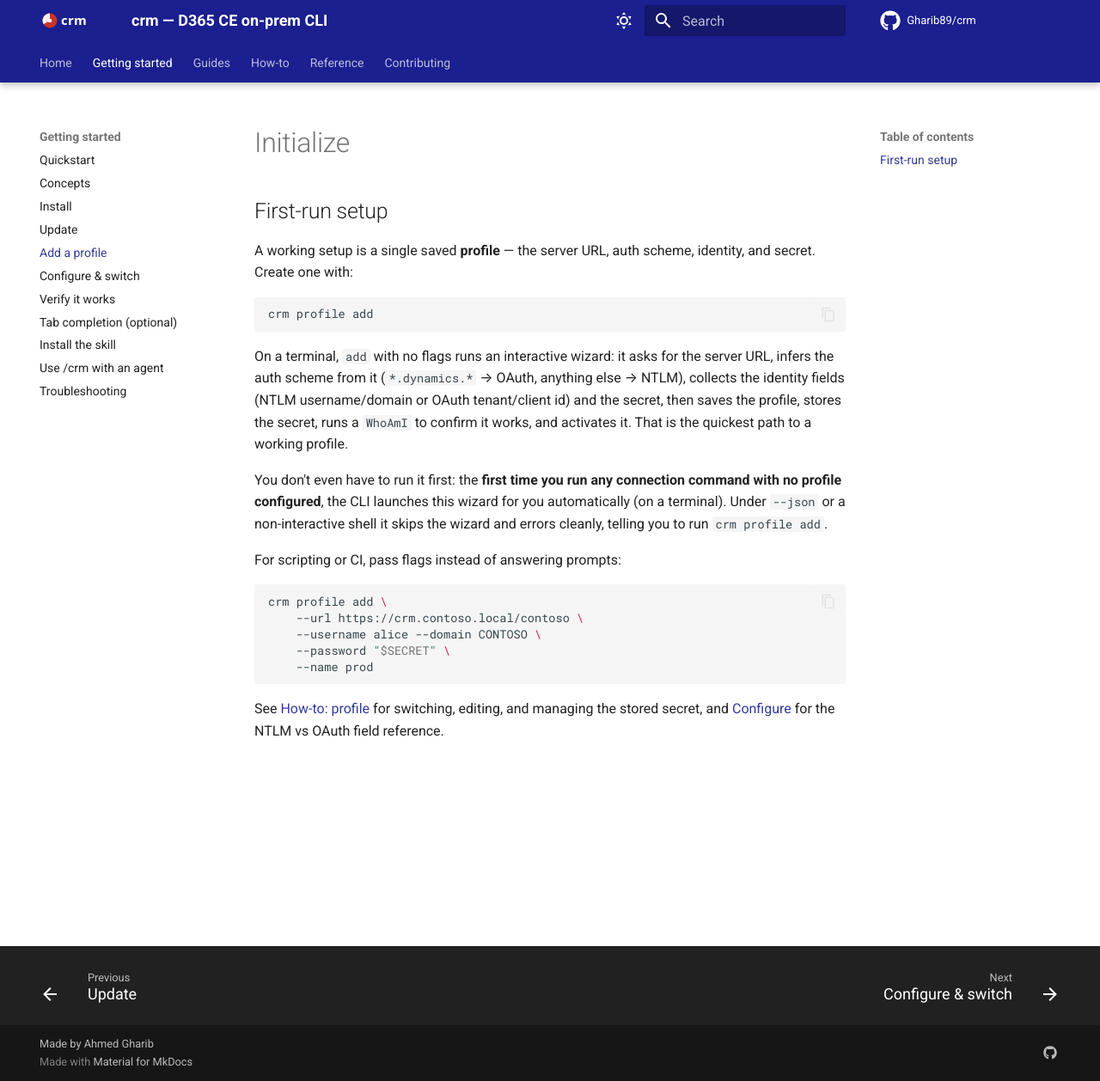
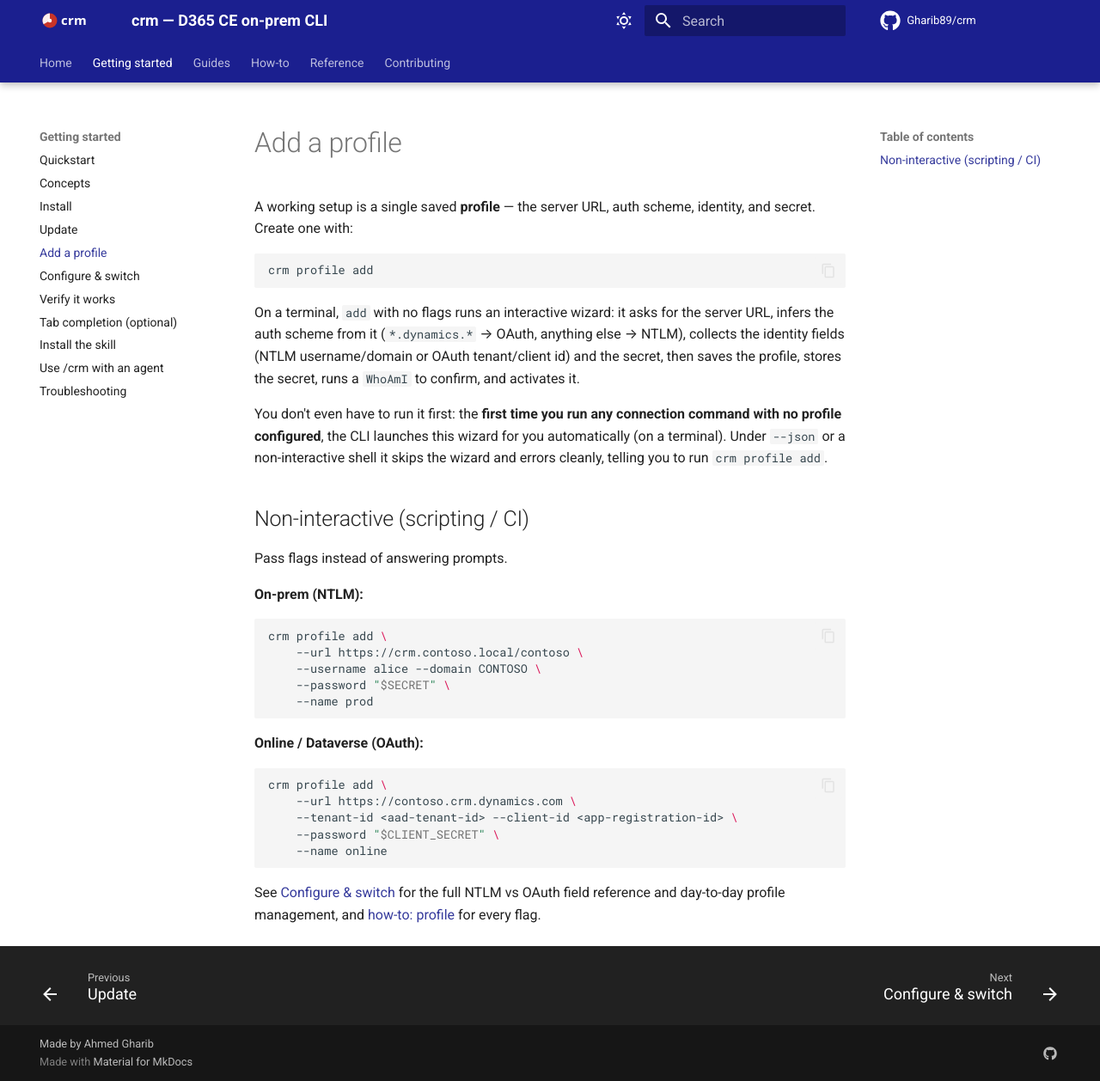
Before and after one commit to Gharib89/crm, an MkDocs documentation site: the page built from docs/getting-started/add-profile.md, in a window 1280 px wide and 1258 px high. Shown: the whole window at 86% size. Built offline with MkDocs 1.6.1 and Material for MkDocs 9.7.7, drawn with Linux system fonts in a browser that asks for light colours; comment, search, counter and statistics services are not loaded.

Commit message:
docs: rework add-profile page and add profile-switching to configure

````diff
--- a/docs/getting-started/add-profile.md
+++ b/docs/getting-started/add-profile.md
@@ -1,6 +1,4 @@
-# Initialize
-
-## First-run setup
+# Add a profile
 
 A working setup is a single saved **profile** — the server URL, auth scheme,
 identity, and secret. Create one with:
@@ -9,18 +7,22 @@ identity, and secret. Create one with:
 crm profile add
 ```
 
-On a terminal, `add` with no flags runs an interactive wizard: it asks for the server
-URL, infers the auth scheme from it (`*.dynamics.*` → OAuth, anything else → NTLM),
-collects the identity fields (NTLM username/domain or OAuth tenant/client id) and the
-secret, then saves the profile, stores the secret, runs a `WhoAmI` to confirm it
-works, and activates it. That is the quickest path to a working profile.
+On a terminal, `add` with no flags runs an interactive wizard: it asks for the
+server URL, infers the auth scheme from it (`*.dynamics.*` → OAuth, anything else →
+NTLM), collects the identity fields (NTLM username/domain or OAuth tenant/client id)
+and the secret, then saves the profile, stores the secret, runs a `WhoAmI` to
+confirm, and activates it.
 
 You don't even have to run it first: the **first time you run any connection command
 with no profile configured**, the CLI launches this wizard for you automatically (on
 a terminal). Under `--json` or a non-interactive shell it skips the wizard and errors
 cleanly, telling you to run `crm profile add`.
 
-For scripting or CI, pass flags instead of answering prompts:
+## Non-interactive (scripting / CI)
+
+Pass flags instead of answering prompts.
+
+**On-prem (NTLM):**
 
 ```bash
 crm profile add \
@@ -30,5 +32,16 @@ crm profile add \
     --name prod
 ```
 
-See [How-to: profile](../how-to/profile.md) for switching, editing, and managing the
-stored secret, and [Configure](configure.md) for the NTLM vs OAuth field reference.
+**Online / Dataverse (OAuth):**
+
+```bash
+crm profile add \
+    --url https://contoso.crm.dynamics.com \
+    --tenant-id <aad-tenant-id> --client-id <app-registration-id> \
+    --password "$CLIENT_SECRET" \
+    --name online
+```
+
+See [Configure & switch](configure.md) for the full NTLM vs OAuth field reference and
+day-to-day profile management, and [how-to: profile](../how-to/profile.md) for every
+flag.
````
Also changed, not shown: docs/getting-started/configure.md (+15 -0 lines).
